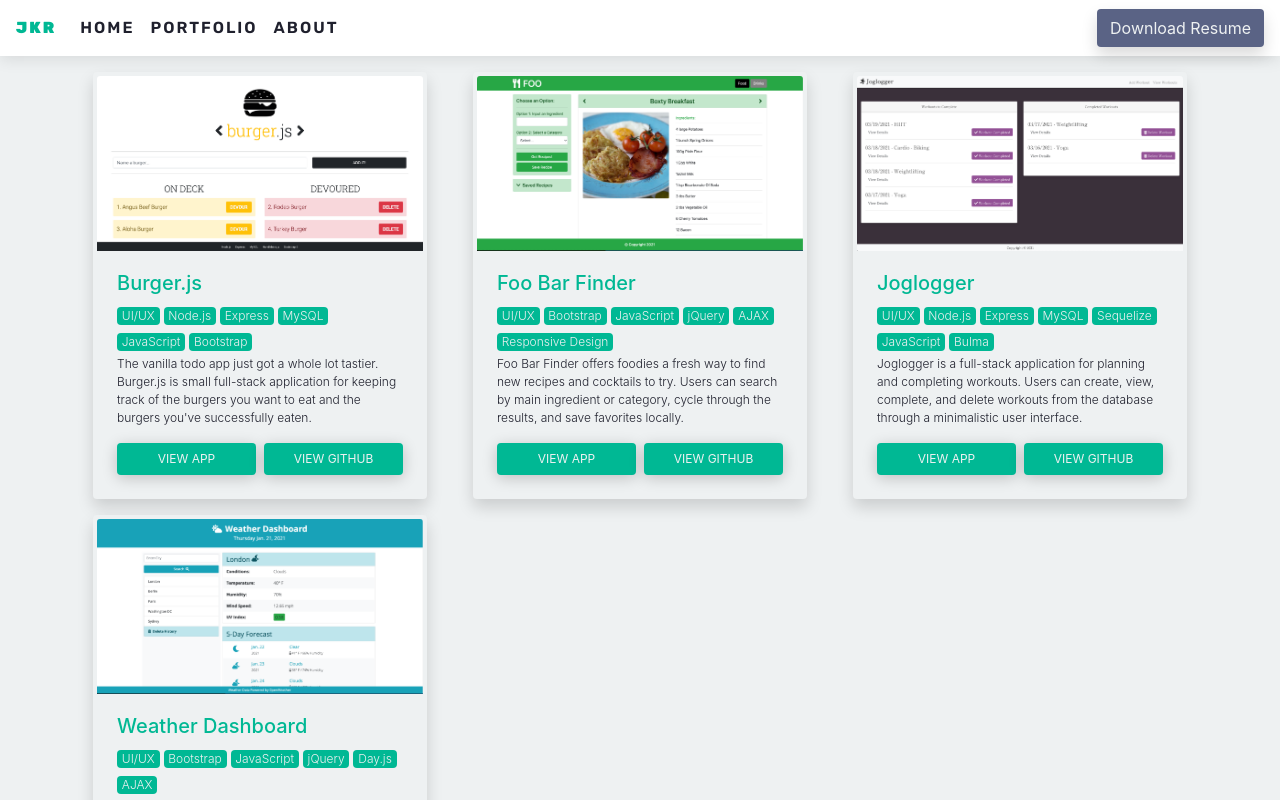
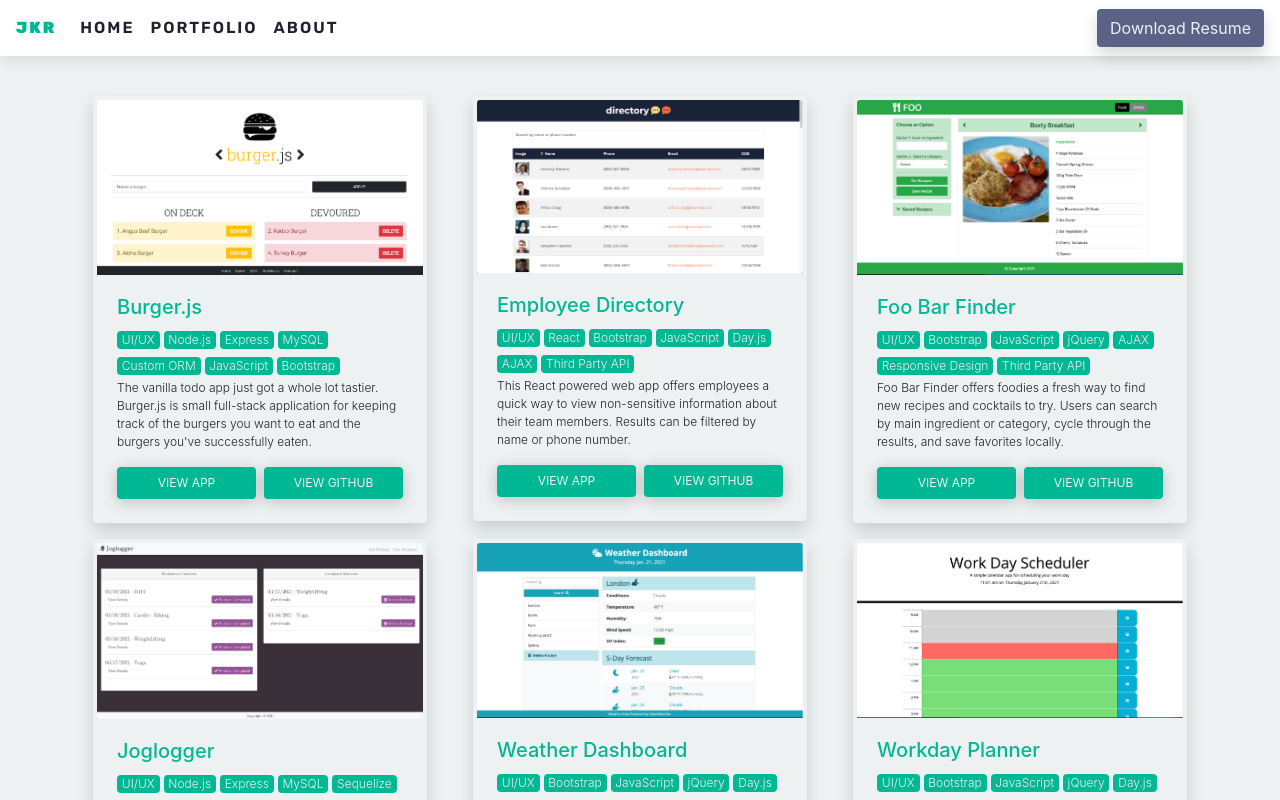
Before and after one commit to jxhnkndl/react-portfolio, a React (Create React App) app: page /#/portfolio in a window 1280 px wide. Shown: the top 800 px of the page. Built offline with nearby package versions, Linux system fonts and the light colour scheme.

Commit message:
Add two projects to portfolio and adjust spacing between portfolio component, navbar, and footer

```diff
--- a/src/components/Footer/index.js
+++ b/src/components/Footer/index.js
@@ -7,7 +7,7 @@ import './style.css';
 // Create and export footer component
 export default function Footer() {
   return (
-    <footer style={{ minHeight: "86px" }} className="py-2">
+    <footer style={{ minHeight: "86px" }} className="py-2 mt-4">
       <div className="container">
         <div className="row">
 
--- a/src/components/Navbar/index.js
+++ b/src/components/Navbar/index.js
@@ -8,7 +8,7 @@ import resume from '../../assets/jk-royston-full-resume.pdf';
 // Create and export navbar component
 export default function Navbar() {
   return (
-    <nav className="navbar navbar-expand-lg">
+    <nav className="navbar navbar-expand-lg mb-4">
       <a className="navbar-brand initials" href="#home">
         JKR
       </a>
--- a/src/data.js
+++ b/src/data.js
@@ -3,6 +3,8 @@ import imgBurger from './assets/burger-js.png';
 import imgFooBar from './assets/foo-bar-finder.png';
 import imgJoglogger from './assets/joglogger.png';
 import imgWeather from './assets/weather-dashboard.png';
+import imgDirectory from './assets/employee-directory.png';
+import imgScheduler from './assets/workday-scheduler.png';
 
 // Export project data
 export const data = [
@@ -15,12 +17,30 @@ export const data = [
       "Node.js",
       "Express",
       "MySQL",
+      "Custom ORM",
       "JavaScript",
       "Bootstrap"
     ],
     description: "The vanilla todo app just got a whole lot tastier. Burger.js is small full-stack application for keeping track of the burgers you want to eat and the burgers you've successfully eaten.",
     app: "https://powerful-retreat-22028.herokuapp.com/",
     repo: "https://github.com/jxhnkndl/burger"
+  },
+  {
+    title: "Employee Directory",
+    thumbnail: imgDirectory,
+    stackStr: "UI / UX / React / Bootstrap / JavaScript / Day.js / AJAX",
+    stackArr: [
+      "UI/UX",
+      "React",
+      "Bootstrap",
+      "JavaScript",
+      "Day.js",
+      "AJAX",
+      "Third Party API"
+    ],
+    description: "This React powered web app offers employees a quick way to view non-sensitive information about their team members. Results can be filtered by name or phone number.  ",
+    app: "https://jxhnkndl.github.io/employee-directory/",
+    repo: "https://github.com/jxhnkndl/employee-directory"
   },
   {
     title: "Foo Bar Finder",
@@ -32,7 +52,8 @@ export const data = [
       "JavaScript",
       "jQuery",
       "AJAX",
-      "Responsive Design"
+      "Responsive Design",
+      "Third Party API"
     ],
     description: "Foo Bar Finder offers foodies a fresh way to find new recipes and cocktails to try. Users can search by main ingredient or category, cycle through the results, and save favorites locally.",
     app: "https://todtsies.github.io/Project-1/",
@@ -65,10 +86,27 @@ export const data = [
       "JavaScript",
       "jQuery",
       "Day.js",
-      "AJAX"
+      "AJAX",
+      "Third Party API"
     ],
     description: "Weather Dashboard fetches current weather and five-day forecast data for any city in the world using the OpenWeather API. Previously searched cities can be saved locally for future recall.",
     app: "https://jxhnkndl.github.io/weather-dashboard",
     repo: "https://github.com/jxhnkndl/weather-dashboard"
   },
+  {
+    title: "Workday Planner",
+    thumbnail: imgScheduler,
+    stackStr: "UI / UX / Bootstrap / JavaScript / jQuery / Day.js / LocalStorage",
+    stackArr: [
+      "UI/UX",
+      "Bootstrap",
+      "JavaScript",
+      "jQuery",
+      "Day.js",
+      "LocalStorage"
+    ],
+    description: "This planning app is perfect for visually managing the 9-5 workday. Features include full CRUD operations using local storage and dynamical hour blocks   colored by past, present, and future.",
+    app: "https://jxhnkndl.github.io/day-planner/",
+    repo: "https://github.com/jxhnkndl/day-planner"
+  },
 ]
```
Also changed, not shown: src/assets/employee-directory.png (added).
